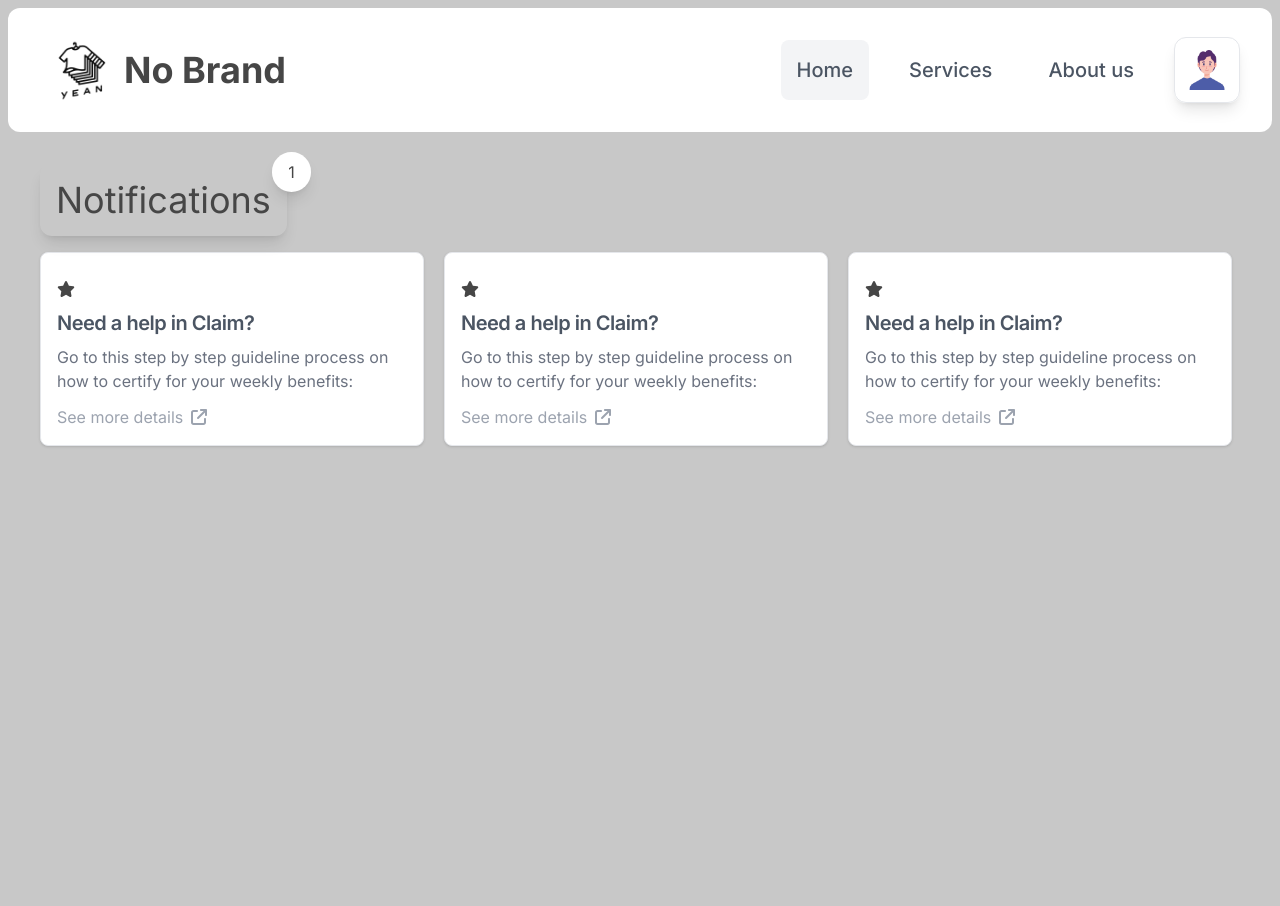
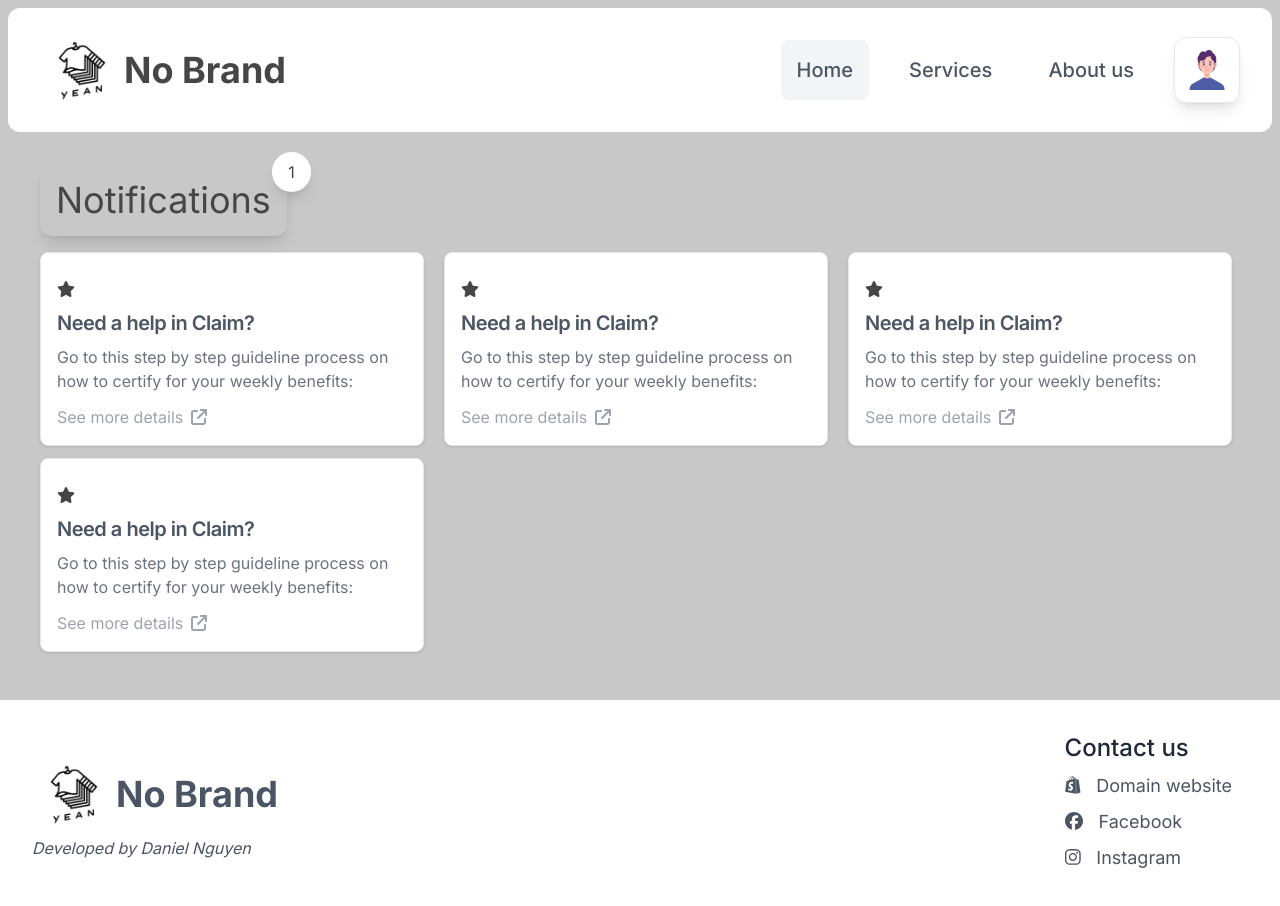
Before and after one commit to daniel090202/retailer-store-2324, a Next.js app: page / in a window 1280 px wide. Shown: the top 906 px of the page. Before the commit the page ends 800 px from the top, so only its background shows below. Built offline with nearby package versions, Linux system fonts and the light colour scheme.

Commit message:
build-footer

```diff
--- a/src/app/layout.tsx
+++ b/src/app/layout.tsx
@@ -7,6 +7,7 @@ import "./globals.css";
 
 import Header from "@/components/Header/page";
 import NavBar from "@/components/NavBar/page";
+import Footer from "@/components/Footer/page";
 
 const inter = Inter({ subsets: ["latin"] });
 
@@ -23,6 +24,7 @@ const RootLayout = ({ children }: { children: React.ReactNode }) => {
           <NavBar />
         </Header>
         {children}
+        <Footer />
       </body>
     </html>
   );
--- a/src/app/page.tsx
+++ b/src/app/page.tsx
@@ -9,7 +9,10 @@ const Home = () => {
           {1}
         </span>
       </div>
-      <div className="grid my-4">
+      <div className="my-4 grid grid-cols-3 gap-3">
+        <Card />
+        <Card />
+        <Card />
         <Card />
       </div>
     </div>
--- a/src/assets/Icons/index.tsx
+++ b/src/assets/Icons/index.tsx
@@ -7,14 +7,23 @@ import {
   faArrowUpRightFromSquare,
 } from "@fortawesome/free-solid-svg-icons";
 
+import {
+  faShopify,
+  faFacebook,
+  faInstagram,
+} from "@fortawesome/free-brands-svg-icons";
+
 const wrapIcon = (icon: IconDefinition) => {
   return <FontAwesomeIcon icon={icon} />;
 };
 
 const icons = {
   menuBars: wrapIcon(faBars),
+  solidStar: wrapIcon(faStar),
+  shopify: wrapIcon(faShopify),
+  facebook: wrapIcon(faFacebook),
+  instagram: wrapIcon(faInstagram),
   caretDown: wrapIcon(faCaretDown),
-  solidStar: wrapIcon(faStar),
   solidLinkDirect: wrapIcon(faArrowUpRightFromSquare),
 };
 
--- a/src/components/Card/page.tsx
+++ b/src/components/Card/page.tsx
@@ -2,7 +2,6 @@ import icons from "@/assets/Icons/index";
 
 const Card = () => {
   return (
-    <div className="grid grid-cols-3 gap-3">
     <div className="max-w-sm p-4 bg-white border border-gray-200 rounded-lg shadow dark:bg-gray-800 dark:border-gray-700">
       <div className="my-2">{icons.solidStar}</div>
       <a href="#">
@@ -22,45 +21,6 @@ const Card = () => {
         <div className="mx-2">{icons.solidLinkDirect}</div>
       </a>
     </div>
-      <div className="max-w-sm p-4 bg-white border border-gray-200 rounded-lg shadow dark:bg-gray-800 dark:border-gray-700">
-        <div className="my-2">{icons.solidStar}</div>
-        <a href="#">
-          <h5 className="mb-2 text-xl font-semibold tracking-tight text-gray-600 dark:text-white">
-            Need a help in Claim?
-          </h5>
-        </a>
-        <p className="mb-3 font-normal text-gray-500 dark:text-gray-400">
-          Go to this step by step guideline process on how to certify for your
-          weekly benefits:
-        </p>
-        <a
-          href="#"
-          className="inline-flex items-center text-gray-400 cursor-pointer hover:underline hover:text-gray-600"
-        >
-          <span>See more details</span>
-          <div className="mx-2">{icons.solidLinkDirect}</div>
-        </a>
-      </div>
-      <div className="max-w-sm p-4 bg-white border border-gray-200 rounded-lg shadow dark:bg-gray-800 dark:border-gray-700">
-        <div className="my-2">{icons.solidStar}</div>
-        <a href="#">
-          <h5 className="mb-2 text-xl font-semibold tracking-tight text-gray-600 dark:text-white">
-            Need a help in Claim?
-          </h5>
-        </a>
-        <p className="mb-3 font-normal text-gray-500 dark:text-gray-400">
-          Go to this step by step guideline process on how to certify for your
-          weekly benefits:
-        </p>
-        <a
-          href="#"
-          className="inline-flex items-center text-gray-400 cursor-pointer hover:underline hover:text-gray-600"
-        >
-          <span>See more details</span>
-          <div className="mx-2">{icons.solidLinkDirect}</div>
-        </a>
-      </div>
-    </div>
   );
 };
 
--- /dev/null
+++ b/src/components/Footer/page.tsx
@@ -0,0 +1,58 @@
+import Image from "next/image";
+
+import icons from "@/assets/Icons/index";
+import images from "@/assets/Images/index";
+import { appRoutes } from "@/config/pathConfig";
+
+const Footer = () => {
+  const footerContactAddresses = [
+    { title: "Domain website", icon: icons.shopify, path: appRoutes.home },
+    {
+      title: "Facebook",
+      icon: icons.facebook,
+      path: "http://www.facebook.com",
+    },
+    {
+      title: "Instagram",
+      icon: icons.instagram,
+      path: "http://www.instagram.com",
+    },
+  ];
+
+  return (
+    <footer className="max-w-screen-xl bg-white mx-auto p-6 text-gray-600 flex items-center justify-between md:p-8">
+      <div className="flex items-center py-4 md:block">
+        <a
+          href={appRoutes.home}
+          className="font-bold hidden md:text-2xl md:flex md:items-center lg:text-4xl"
+        >
+          <Image
+            src={images.logo}
+            width={84}
+            height={28}
+            alt="Website application logo."
+          />
+          <span>No Brand</span>
+        </a>
+        <span className="italic">Developed by Daniel Nguyen</span>
+      </div>
+      <div className="mx-4">
+        <p className="text-2xl text-gray-800 font-medium">Contact us</p>
+        <ul>
+          {footerContactAddresses.map((contactAddress, index) => {
+            return (
+              <li key={index} className="my-2 text-lg">
+                <a href={contactAddress.path}>
+                  <span className="mr-4">{contactAddress.icon}</span>
+                  <span>{contactAddress.title}</span>
+                </a>
+              </li>
+            );
+          })}
+        </ul>
+      </div>
+    </footer>
+  );
+};
+
+export default Footer;
```
Lines whose indentation alone changed are shown as unchanged.
